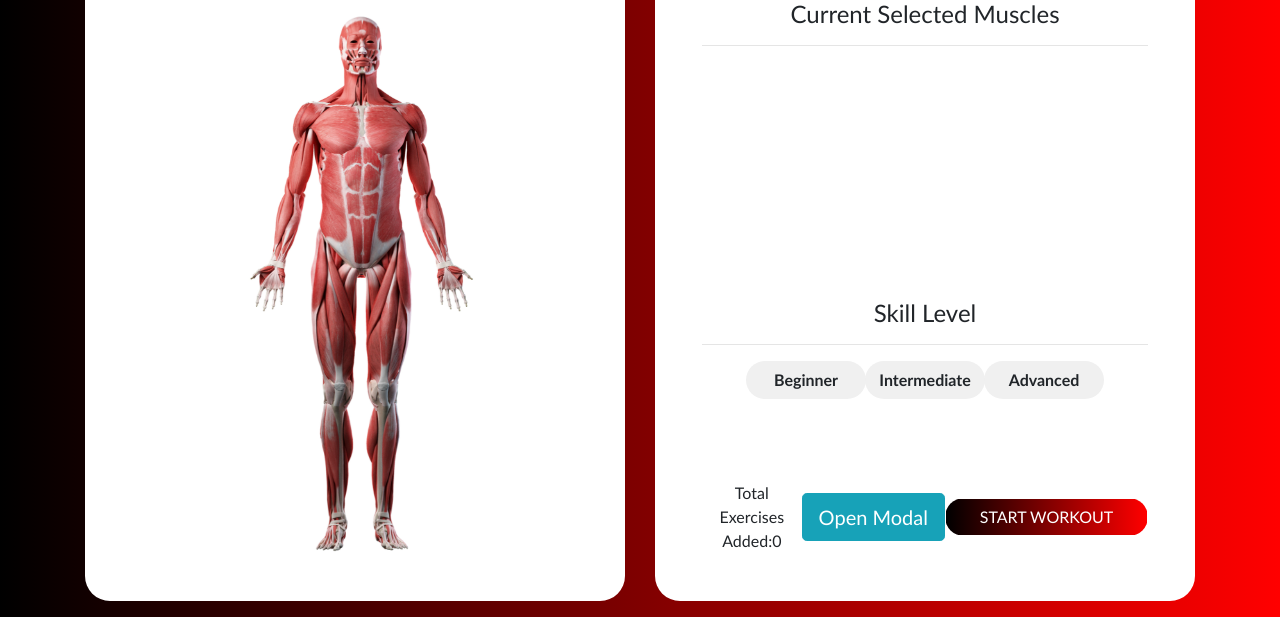
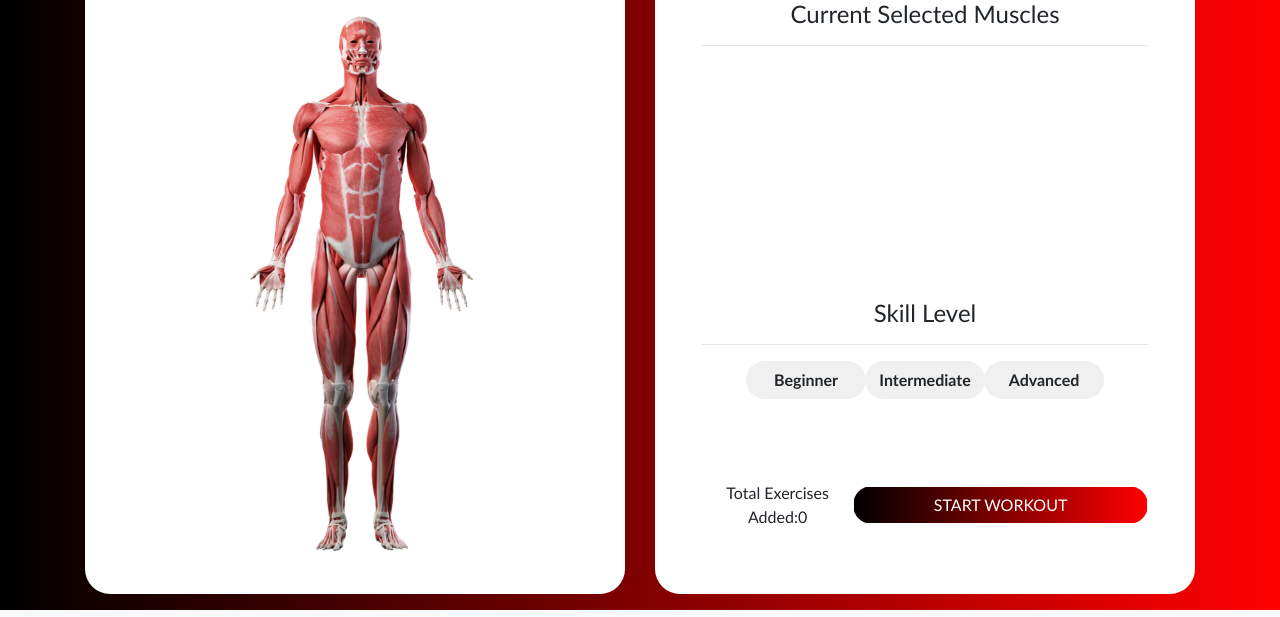
Before and after one commit to RasulovaB/workoutapp, a Flask app: page /workout_builder in a window 1280 px wide. Shown: the part 216-833 px from the top of the page. Run offline with Flask 2, Linux system fonts and the light colour scheme; data that the repository does not hold is empty; some libraries are stand-ins or nearby versions.

Commit message:
Commented out test button on workout-builder

```diff
--- a/static/js/workout-builder.js
+++ b/static/js/workout-builder.js
@@ -170,8 +170,10 @@ function continueButtonClicked() {
                 })
             } else {
                 console.error('Error:', response);
+
+                /* Example Call to Modals */
                 //confirmModal('Do you want to continue?', "/workout_overview");
-                alertModal('Error message');
+                //alertModal('Error message');
             }
 
         })
--- a/templates/workout-builder.html
+++ b/templates/workout-builder.html
@@ -108,7 +108,7 @@ Home Page
                 <div class="container d-flex justify-content-between align-items-center">
                     <div>Total Exercises Added:<span id="total-muscles">0</span></div>
                     <!-- Trigger the modal with a button -->
-                    <button type="button" class="btn btn-info btn-lg" data-toggle="modal" onclick="continueButtonClicked();">Open Modal</button>
+                    <!-- <button type="button" class="btn btn-info btn-lg" data-toggle="modal" onclick="continueButtonClicked();">Open Modal</button>  -->
                     <a href="{{ url_for('workout.workout_overview') }}" class="btn btn-grdnt-login" role="button">START WORKOUT</a>
                 </div>
                </div>
```
